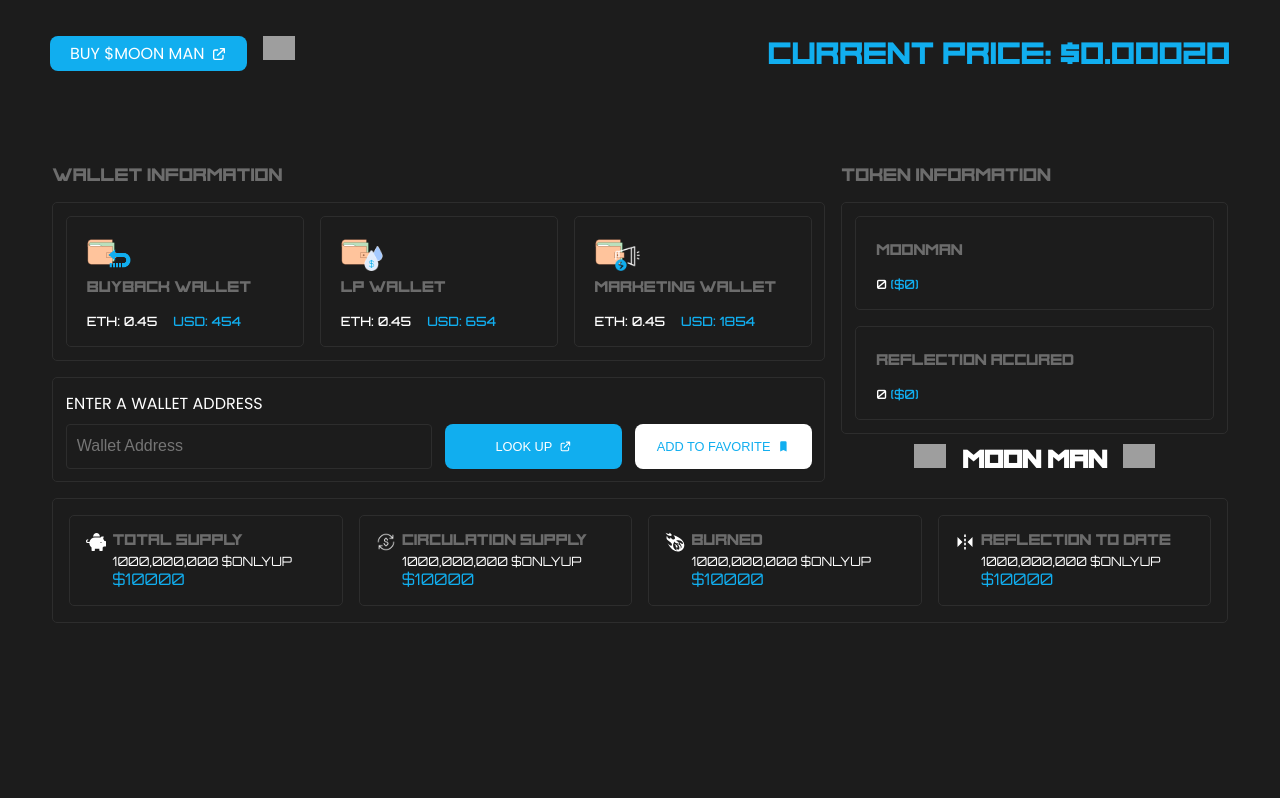
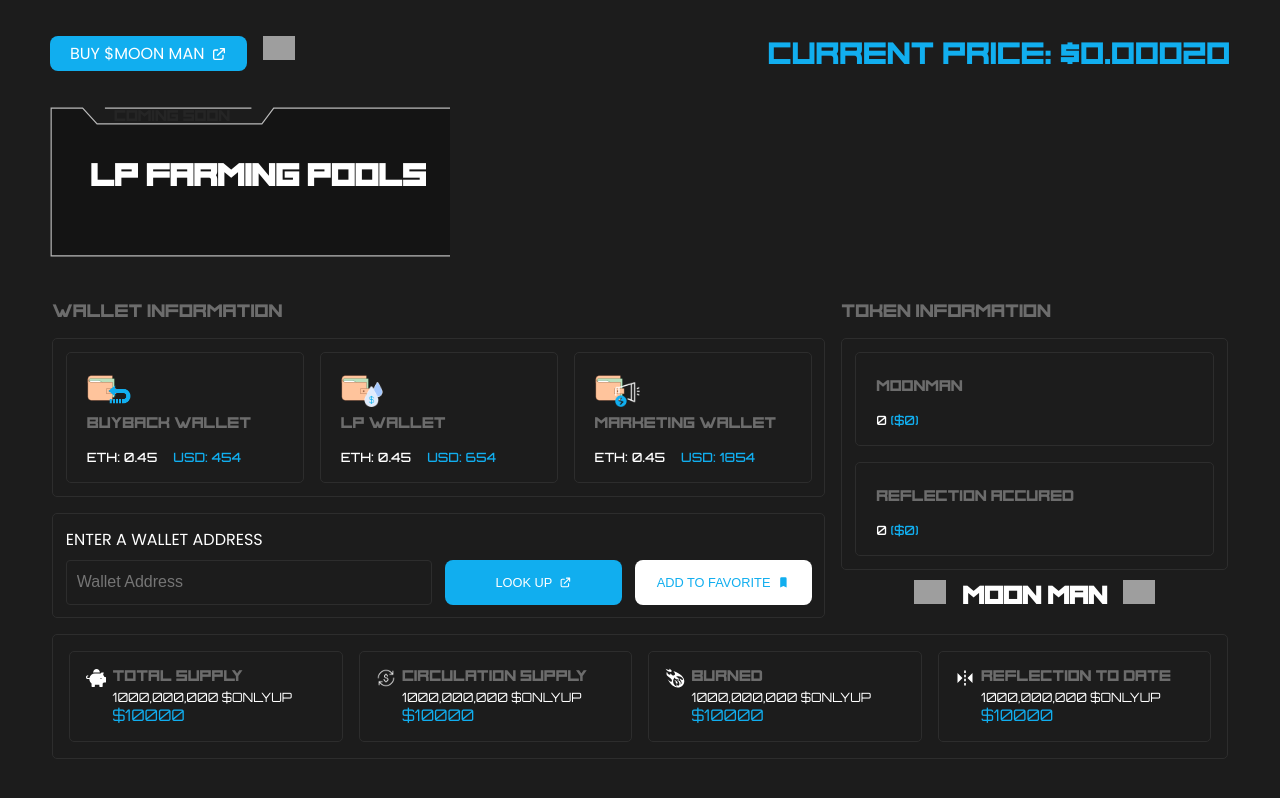
Before and after one commit to Demandtech/gobdashboard, a React (Vite) app: page / in a window 1280 px wide. Built offline with nearby package versions, Linux system fonts and the light colour scheme; grey boxes are pictures that could not be loaded; a web font is replaced by a local one.

Commit message:
lp coming soon added

```diff
--- a/src/App.jsx
+++ b/src/App.jsx
@@ -1,12 +1,23 @@
 import GlobalStyle from './globalStyles'
 import { Header, Information } from './components'
 import styled from 'styled-components'
+import bgsvg from './assets/svg.svg'
+import moonMan from './assets/moon-man.svg'
 
 function App() {
   return (
     <Wrapper>
       <GlobalStyle />
       <Header />
+      <div className='header'>
+        <div className='coming-soon'>
+          <p>Coming soon</p>
+          <h3>LP Farming Pools</h3>
+        </div>
+        {/* <div className='logo'>
+          <img src={moonMan} alt='' />
+        </div> */}
+      </div>
       <Information />
     </Wrapper>
   )
@@ -16,9 +27,68 @@ const Wrapper = styled.div`
   max-width: 1440px;
   padding: 0px 50px;
   margin: 0 auto;
+  -webkit-font-smoothing: antialiased;
 
-  @media (max-width: 600px){
+  .header {
+    display: flex;
+    justify-content: space-between;
+    align-items: center;
+
+    .coming-soon {
+      flex: 1;
+      color: white;
+      background: url(${bgsvg}) no-repeat;
+      background-size: cover;
+      font-family: phage;
+      min-height: 150px;
+      max-width: 400px;
+      padding-left: 1rem;
+      margin-top: 1rem;
+
+      h3 {
+        font-family: phage;
+        font-size: 2rem;
+        text-align: center;
+        padding-top: 2rem;
+      }
+      p {
+        padding-left: 3rem;
+        color: #8f8f8f;
+        animation-name: blink;
+        animation-duration: 1.5s;
+        animation-iteration-count: infinite;
+      }
+    }
+    .logo {
+      flex: 1;
+      text-align: center;
+      img {
+        width: 200px;
+      }
+    }
+  }
+
+  @media (max-width: 600px) {
     padding: 0px 15px;
+
+    .header {
+      flex-direction: column-reverse;
+    }
+
+    .coming-soon {
+      h3 {
+        font-size: 1.5rem;
+      }
+    }
+  }
+
+  @keyframes blink {
+    0% {
+      opacity: 1;
+    }
+    100% {
+      opacity: 0;
+    }
   }
 `
 
--- a/src/components/Information.jsx
+++ b/src/components/Information.jsx
@@ -120,7 +120,7 @@ const Information = () => {
 const Wrapper = styled.section`
   /* border: 0.4px solid #2d2d2d; */
   border-radius: 5px;
-  margin-top: 50px;
+  margin-top: 20px;
   color: #ffffff;
   padding: 1.5rem 2px 1.5rem 2px;
   /* background: url(${bgsvg}); */
```
Also changed, not shown: src/assets/moon-man.svg (added).
